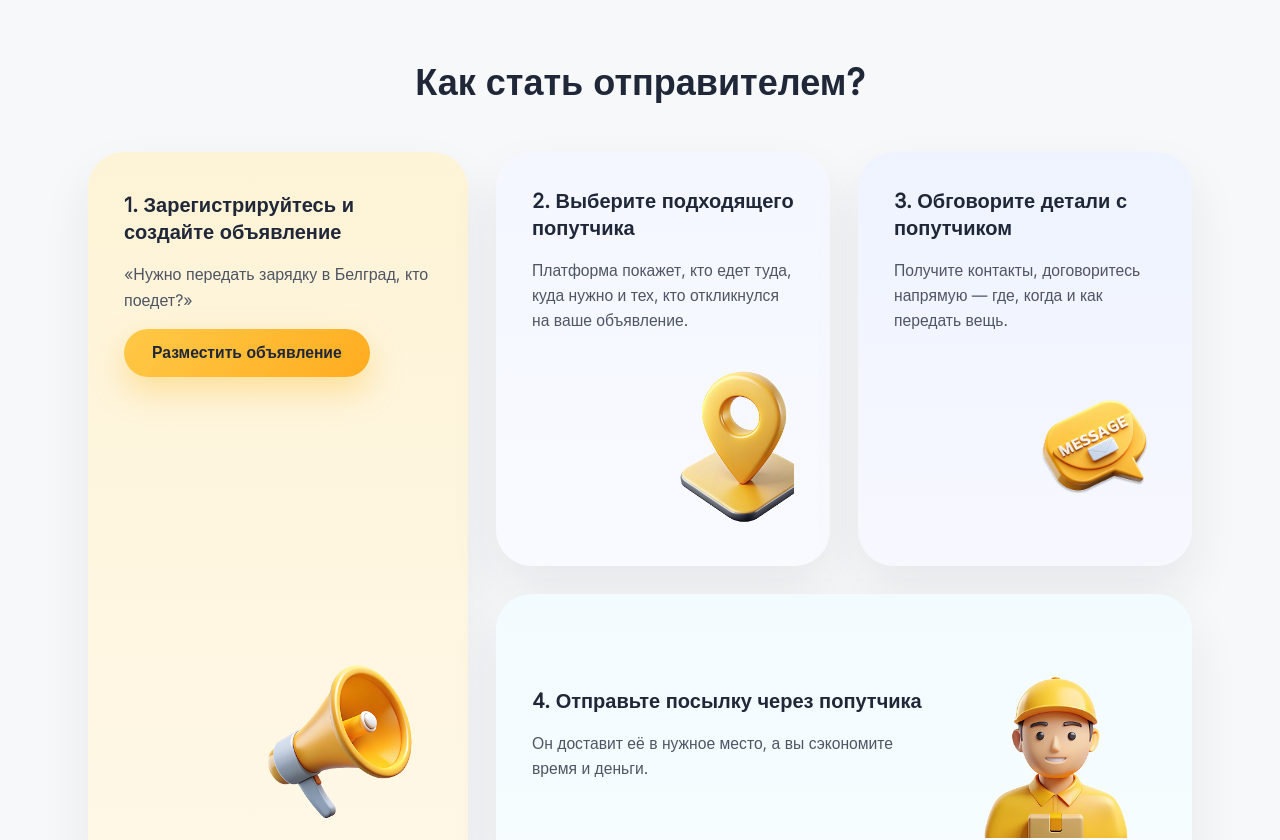
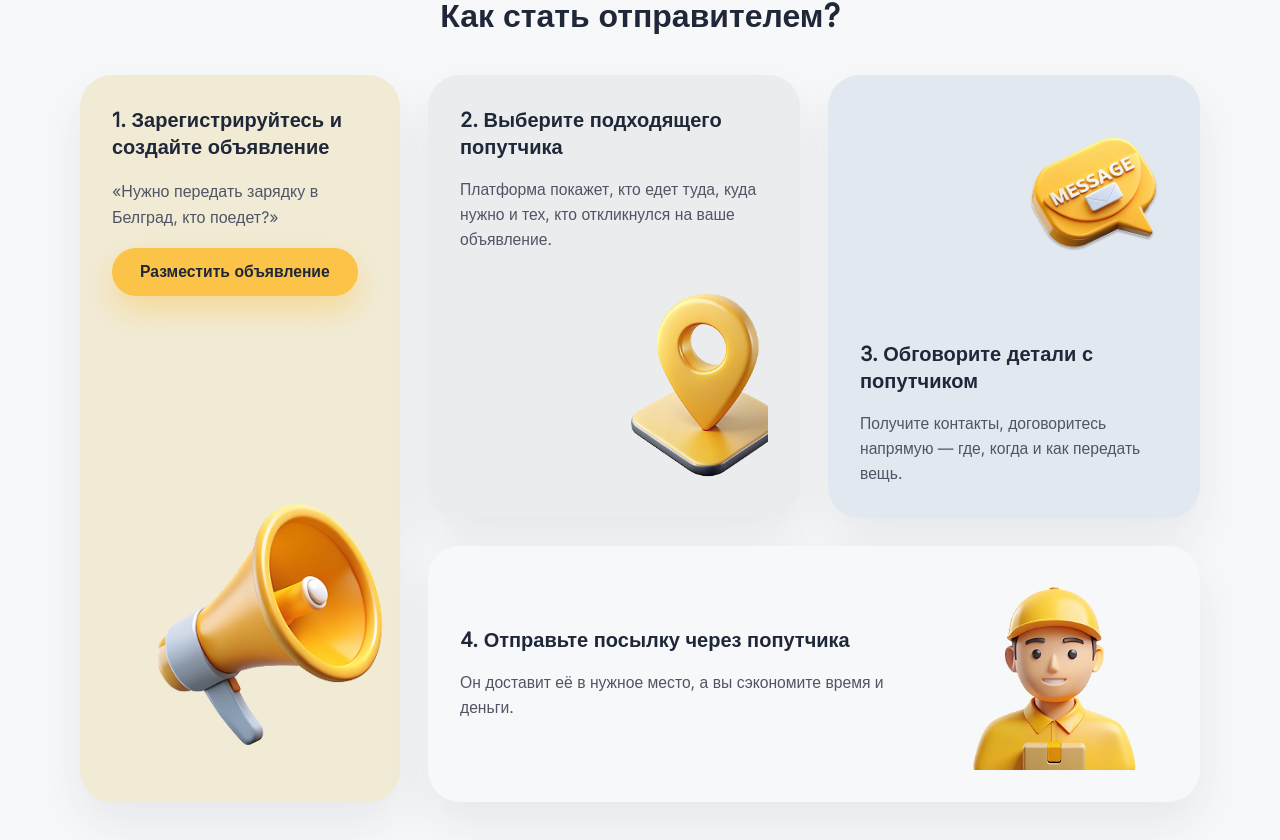
Before and after one commit to sherled99/po-puti, a React (Create React App) app: page /login in a window 1280 px wide. Shown: the part 2538-3378 px from the top of the page. Built offline with nearby package versions, Linux system fonts and the light colour scheme; a web font is replaced by a local one.

Commit message:
no message

```diff
--- a/src/components/Main/sections/HowItWorksSection/HowItWorksSection.module.css
+++ b/src/components/Main/sections/HowItWorksSection/HowItWorksSection.module.css
@@ -6,23 +6,21 @@
 
 .container {
   width: 100%;
-  max-width: 1200px;
-  border-radius: 40px;
-  padding: 64px 48px;
+  max-width: 1120px;
 }
 
 .heading {
-  margin: 0 0 48px;
+  margin: 0 0 40px;
   text-align: center;
-  font-size: 2.25rem;
+  font-size: 2rem;
   font-weight: 700;
   color: #1f2738;
 }
 
 .layout {
   display: grid;
-  grid-template-columns: 380px 1fr 1fr;
-  grid-template-rows: repeat(2, minmax(280px, auto));
+  grid-template-columns: 320px 1fr 1fr;
+  grid-template-rows: repeat(2, minmax(220px, auto));
   grid-template-areas:
     'stepOne stepTwo stepThree'
     'stepOne stepFour stepFour';
@@ -31,13 +29,13 @@
 
 .card {
   position: relative;
-  border-radius: 36px;
-  padding: 36px;
-  background-color: #ffffff;
-  box-shadow: 0 24px 50px rgba(34, 43, 64, 0.08);
   display: flex;
   flex-direction: column;
   justify-content: space-between;
+  border-radius: 32px;
+  padding: 32px;
+  background-color: #ffffff;
+  box-shadow: 0 22px 48px rgba(34, 43, 64, 0.08);
   overflow: hidden;
 }
 
@@ -74,7 +72,7 @@
   padding: 12px 28px;
   border-radius: 999px;
   border: none;
-  background: linear-gradient(135deg, #ffc947 0%, #ffac1f 100%);
+  background: #FBC347;
   color: #1f2738;
   font-weight: 600;
   font-size: 0.98rem;
@@ -89,47 +87,62 @@
 }
 
 .illustration {
-  width: clamp(140px, 45%, 220px);
-  align-self: flex-end;
+  width: clamp(140px, 55%, 220px);
+  height: auto;
   margin-top: 24px;
-  height: auto;
 }
 
 .stepOne {
   grid-area: stepOne;
-  background: linear-gradient(180deg, #fdf3d6 0%, #fff8e7 100%);
-  padding: 40px 36px;
+  background: #F1EBD6;
+  min-height: 100%;
+}
+
+.stepOne .stepContent {
+  gap: 18px;
 }
 
 .stepOne .illustration {
-  width: clamp(160px, 60%, 240px);
-  align-self: flex-end;
+  align-self: flex-start;
+  margin-top: auto;
+  width: clamp(290px, 65%, 240px);
+  margin-left: 12px;
 }
 
 .stepTwo {
   grid-area: stepTwo;
-  background: linear-gradient(180deg, #f4f7ff 0%, #f8faff 100%);
+  background: #EAECEE;
+}
+
+.stepTwo .illustration {
+  align-self: flex-end;
 }
 
 .stepThree {
   grid-area: stepThree;
-  background: linear-gradient(180deg, #eef3ff 0%, #f7f8ff 100%);
+  background: #E2E8F0;
+}
+
+.stepThree .illustration {
+  align-self: flex-end;
 }
 
 .stepFour {
   grid-area: stepFour;
   flex-direction: row;
   align-items: center;
-  background: linear-gradient(180deg, #f2fbff 0%, #f7fdff 100%);
   gap: 32px;
+  background: #F7F8F9;
+  min-height: 240px;
 }
 
 .stepFour .stepContent {
   flex: 1 1 auto;
+  align-items: flex-start;
 }
 
 .stepFour .illustration {
-  width: clamp(180px, 32%, 260px);
+  width: clamp(190px, 32%, 260px);
   margin-top: 0;
 }
 
@@ -137,15 +150,13 @@
   .layout {
     grid-template-columns: repeat(2, minmax(0, 1fr));
     grid-template-areas:
-      'stepOne stepOne'
-      'stepTwo stepThree'
+      'stepOne stepTwo'
+      'stepOne stepThree'
       'stepFour stepFour';
   }
 
-  .stepOne,
-  .stepFour {
+  .stepOne {
     flex-direction: column;
-    align-items: flex-start;
   }
 
   .stepFour {
@@ -179,6 +190,7 @@
   .card {
     padding: 32px 24px;
     text-align: center;
+    min-height: 0;
   }
 
   .stepContent {
--- a/src/components/Main/sections/HowItWorksSection/HowItWorksSection.tsx
+++ b/src/components/Main/sections/HowItWorksSection/HowItWorksSection.tsx
@@ -31,13 +31,13 @@ const HowItWorksSection: React.FC = () => {
           </article>
 
           <article className={`${styles.card} ${styles.stepThree}`}>
+            <img src={stepThreeIllustration} alt="Чат сообщение" className={styles.illustration} />
             <div className={styles.stepContent}>
               <h3 className={styles.title}>3. Обговорите детали с попутчиком</h3>
               <p className={styles.description}>
                 Получите контакты, договоритесь напрямую — где, когда и как передать вещь.
               </p>
             </div>
-            <img src={stepThreeIllustration} alt="Чат сообщение" className={styles.illustration} />
           </article>
 
           <article className={`${styles.card} ${styles.stepFour}`}>
```
